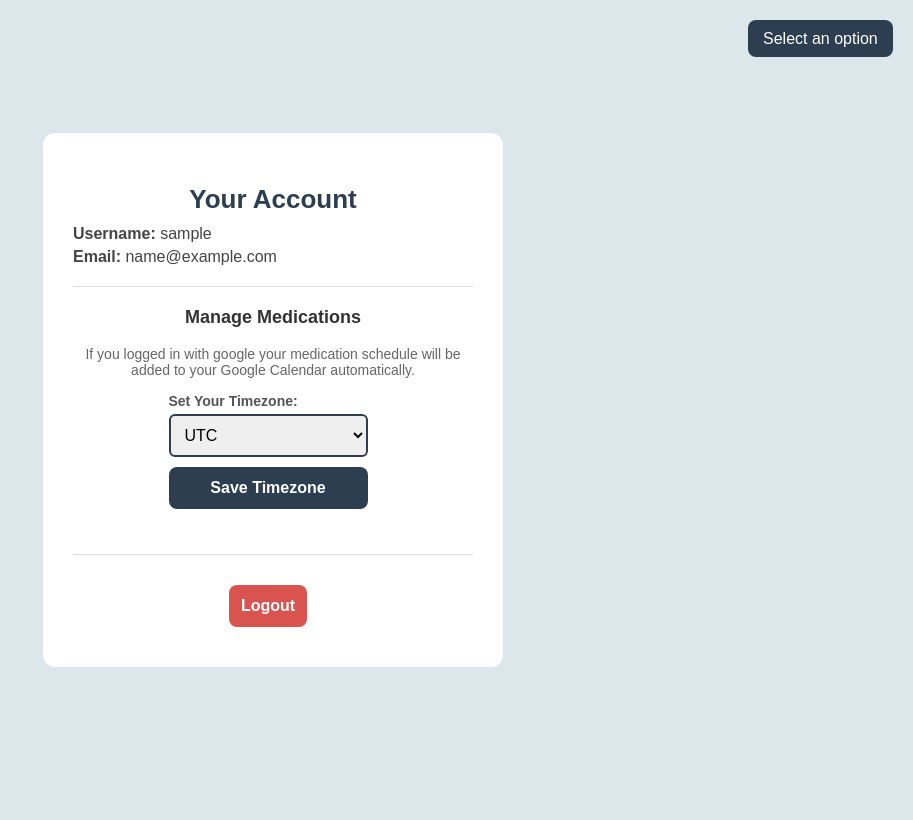
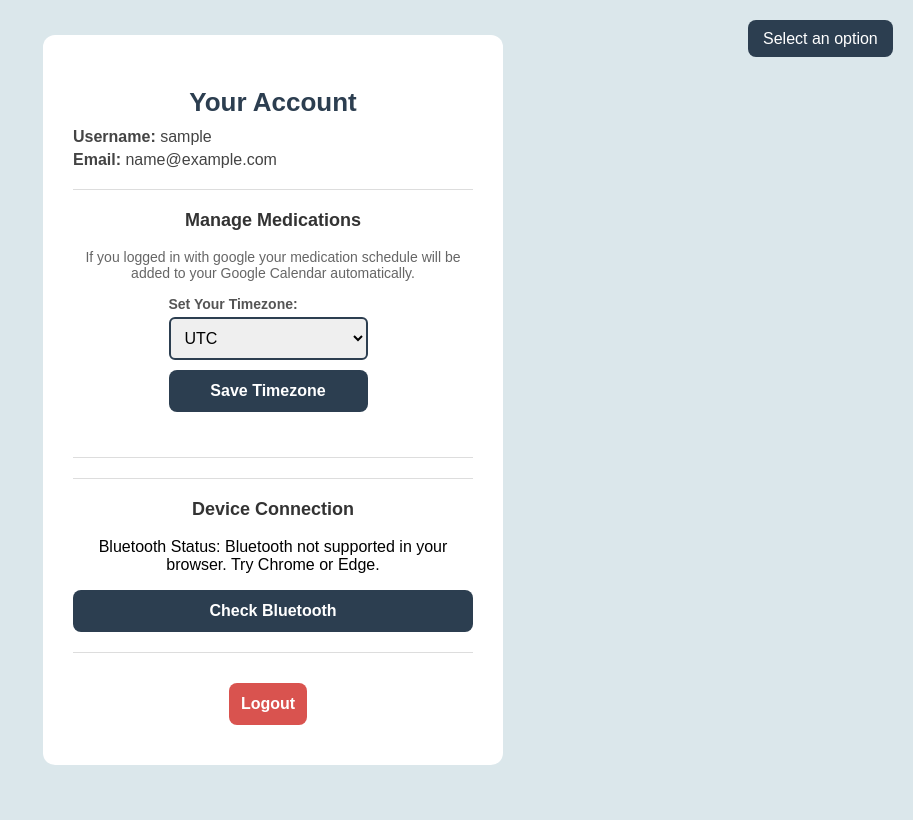
Before and after one commit to tkoda1/Capstone, a Django app: page /account in a window 1280 px wide. Shown: the whole page, without its empty margins (367-1280 px from the left). Run offline with Django 5.2, Linux system fonts and the light colour scheme; the visitor is signed in with stand-in values (Sample User, id 1); data that the repository does not hold is empty; parts of the project's set-up code (start-up, migrations or seed data) failed here and were passed over.

Commit message:
adding the ability to check bluetooth connection on account page

```diff
--- a/pillPopperPro/static/pillPopperPro.js
+++ b/pillPopperPro/static/pillPopperPro.js
@@ -65,7 +65,12 @@ function dispense_pill() {
     })
     .then(response => {
         if (!response.ok) {
-            throw new Error(`HTTP error! status: ${response.status}`);
+            // If the response is 400 (no more pills), show popup
+            if (response.status === 400) {
+                alert("No more pills to dispense");
+                throw new Error("No pills remaining");
+            }
+            throw new Error(`HTTP error! Status: ${response.status}`);
         }
         return response.json();
     })
--- a/pillPopperPro/templates/account.html
+++ b/pillPopperPro/templates/account.html
@@ -36,10 +36,59 @@
             </p>
         {% endif %}
 
+        <hr class="divider">
+        <h3 class="section-title">Device Connection</h3>
+        <p>Bluetooth Status: <span id="bluetooth-status">Checking...</span></p>
+        <button onclick="checkBluetooth()" class="btn check-btn">Check Bluetooth</button>
+        <hr class="divider">
+
+
+
         <form method="post" action="{% url 'logout' %}">
             {% csrf_token %}
             <button type="submit" class="btn logout-btn">Logout</button>
         </form>
     </div>
 </div>
+
+<script>
+    async function checkBluetooth() {
+        const statusElement = document.getElementById("bluetooth-status");
+
+        if (!navigator.bluetooth) {
+            statusElement.innerText = "Bluetooth not supported in your browser. Try Chrome or Edge.";
+            return;
+        }
+
+        try {
+            const device = await navigator.bluetooth.requestDevice({
+                acceptAllDevices: true,
+                optionalServices: ['battery_service']
+            });
+
+            if (device.gatt.connected) {
+                statusElement.innerText = "Connected to: " + device.name;
+            } else {
+                statusElement.innerText = "Bluetooth device detected but not connected.";
+            }
+
+            device.addEventListener('gattserverdisconnected', () => {
+                statusElement.innerText = "Bluetooth device disconnected.";
+            });
+
+        } catch (error) {
+            if (error.name === "NotFoundError") {
+                statusElement.innerText = "No Bluetooth devices found.";
+            } else if (error.name === "SecurityError") {
+                statusElement.innerText = "Bluetooth requires HTTPS connection.";
+            } else {
+                statusElement.innerText = "Error: " + error.message;
+            }
+        }
+    }
+
+    window.onload = checkBluetooth;
+</script>
+
+
 {% endblock %}
--- a/pillPopperPro/views.py
+++ b/pillPopperPro/views.py
@@ -198,6 +198,7 @@ def dispense(request):
                 pill.quantity_remaining -= 1
                 print(pill)
                 pill.save()
+                #print(type(pill.quantity_remaining))
                 print(pill.quantity_remaining)
 
 
@@ -211,7 +212,8 @@ def dispense(request):
                 })
 
             else:
-                return JsonResponse({"success": False, "error": "No pills remaining!"}, status=400)
+                return JsonResponse({"success": False, "no_pills": True}, status=400)
+
 
         except Pill.DoesNotExist:
             return JsonResponse({"success": False, "error": "Pill not found"}, status=404)
```
Also changed, not shown: media/pill_images/Image_3-18-25_at_6_UEXojP2.35_PM.jpeg (added).
